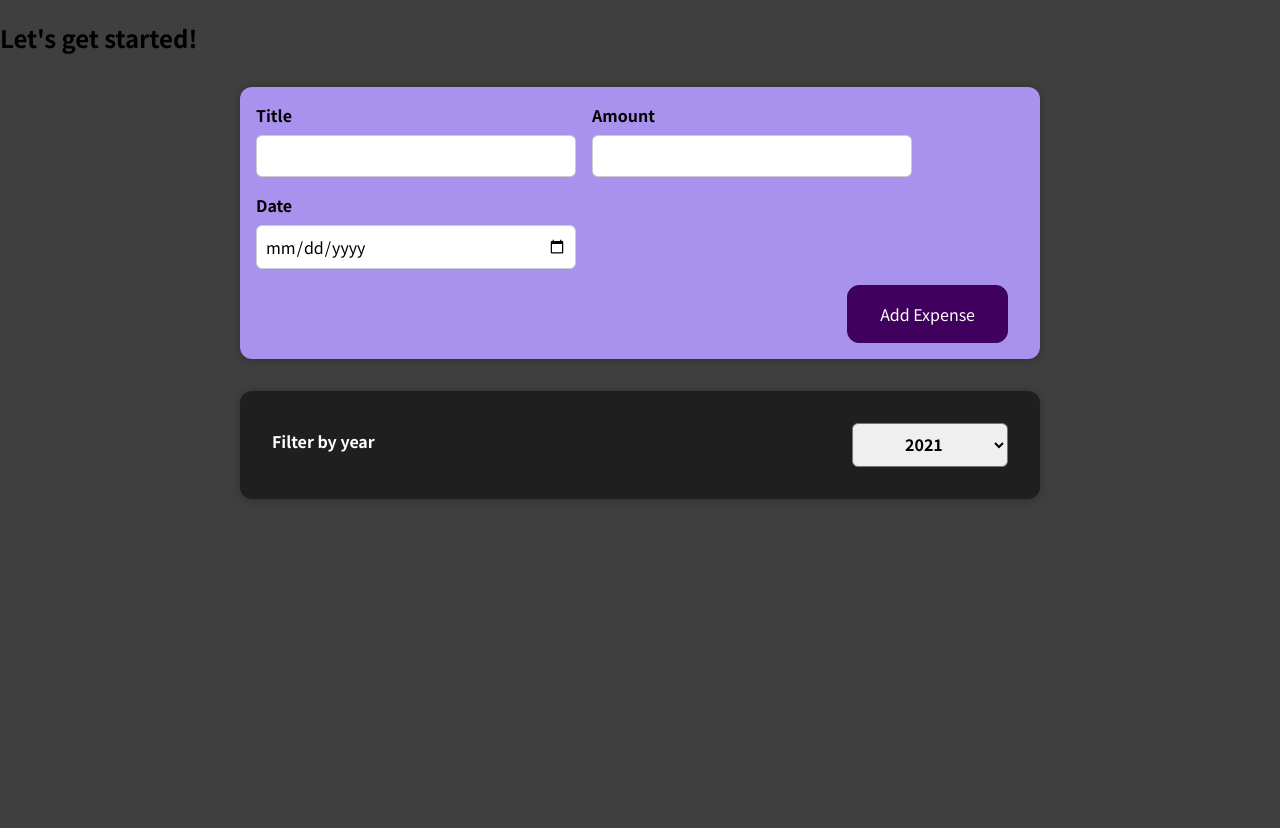
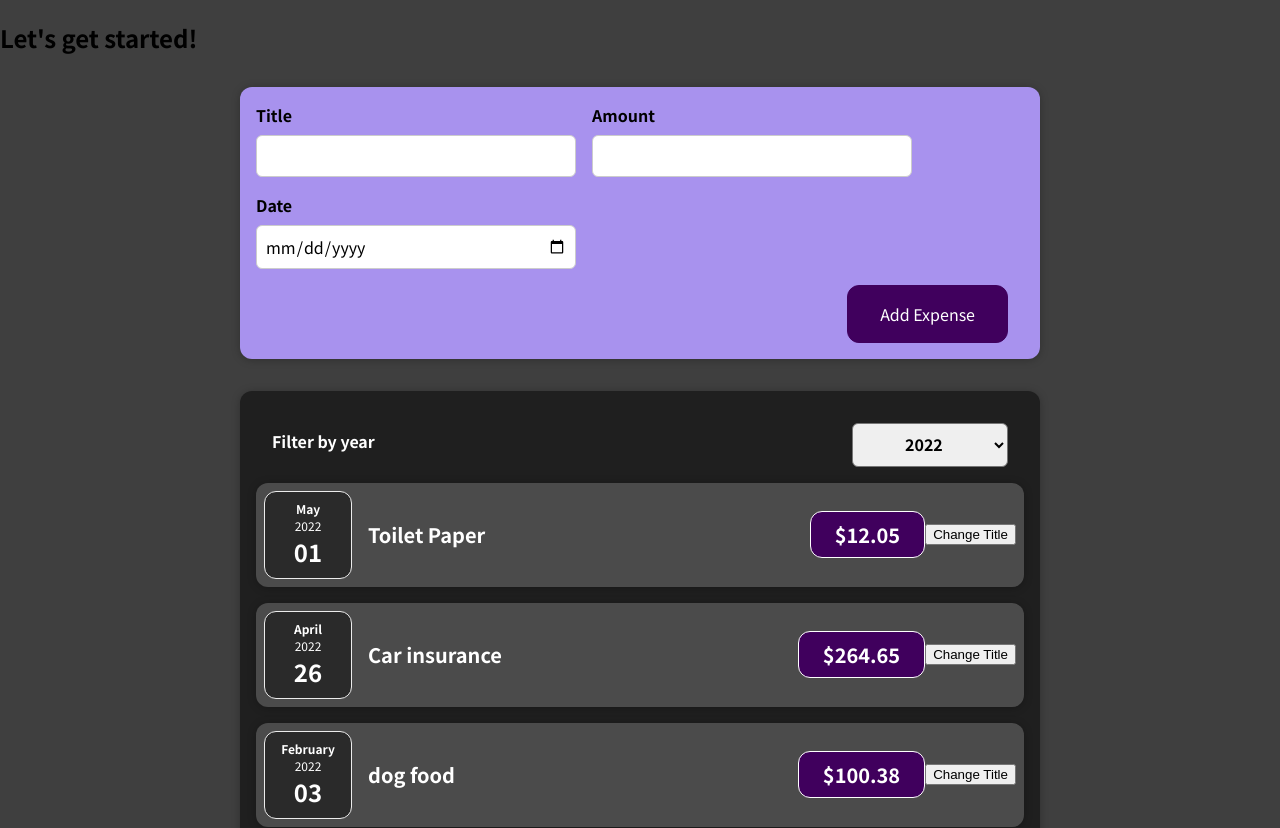
Before and after one commit to younahshin-dev/react-complete-guide, a React (Create React App) app: page / in a window 1280 px wide. Shown: the top 828 px of the page. Before the commit the page ends 800 px from the top, so only its background shows below. Built offline with nearby package versions, Linux system fonts and the light colour scheme.

Commit message:
make Expenses's JSX lean

```diff
--- a/src/components/Expenses/Expenses.js
+++ b/src/components/Expenses/Expenses.js
@@ -5,7 +5,7 @@ import './Expenses.css';
 import ExpensesFilter from './ExpensesFilter';
 
 const Expenses = (props) => {
-  const [filterYear, setFilterYear] = useState('2021');
+  const [filterYear, setFilterYear] = useState('2022');
 
   const selectYearHandler = (selectedYear) => {
     //console.log(selectedYear);
@@ -15,6 +15,18 @@ const Expenses = (props) => {
     return expense.date.getFullYear() === parseInt(filterYear);
   });
 
+  let expensesContent = <p>No expenses found.</p>;
+  if (filteredList.length > 0) {
+    expensesContent = filteredList.map((expenses) => (
+      <ExpenseItem
+        key={expenses.id}
+        date={expenses.date}
+        title={expenses.title}
+        amount={expenses.amount}
+      />
+    ));
+  }
+
   return (
     <div>
       <Card className='expenses'>
@@ -22,14 +34,7 @@ const Expenses = (props) => {
           selectedYear={filterYear}
           onSelectYear={selectYearHandler}
         />
-        {filteredList.map((expenses) => (
-          <ExpenseItem
-            key={expenses.id}
-            date={expenses.date}
-            title={expenses.title}
-            amount={expenses.amount}
-          />
-        ))}
+        {expensesContent}
       </Card>
     </div>
   );
```
